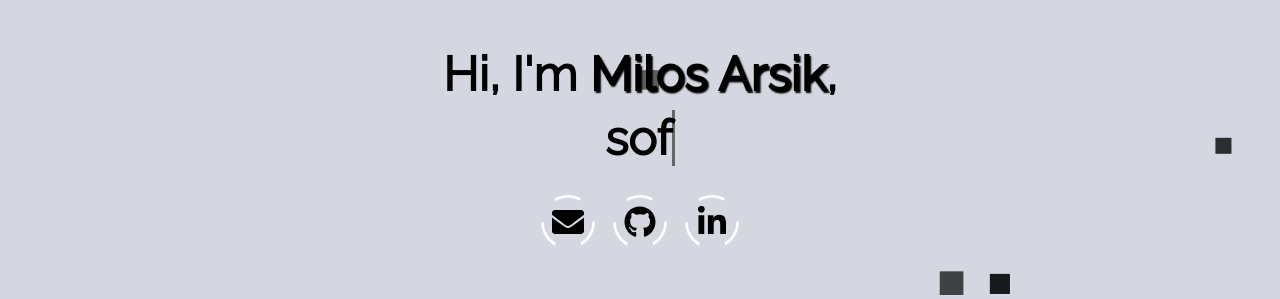
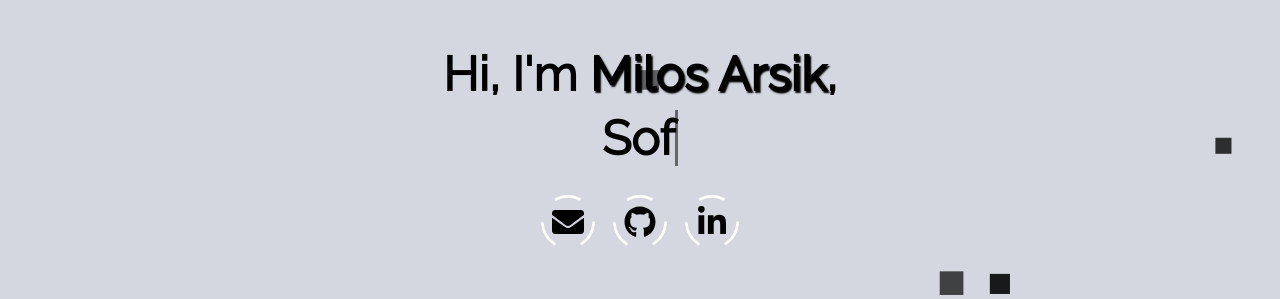
Before and after one commit to milosarsik/milosarsik.github.io, a Jekyll site: the page built from index.html, in a window 1280 px wide and 900 px high. Shown: the part 350-649 px from the top of the window. Built offline with Jekyll 4.4.1, drawn with Linux system fonts in a browser that asks for light colours.

```diff
--- a/_config.yml
+++ b/_config.yml
@@ -4,7 +4,7 @@
 # title: This will be displayed as the website's name in your browser tab.
 title: Milos Arsik
 # description: This will be meta HTML tag content. This can be ignored.
-description: Personal website powered by Jekyll
+description: Milos Arsik's personal website
 # baseurl: The subpath of your site
 # > set this to "", if you renamed the repository to <user>.github.io
 baseurl: ""
@@ -14,7 +14,7 @@ baseurl: ""
 username: Milos Arsik
 # typing_text: This will be typed before 'scroll down for more'.
 # > set this to your job title, e.g. Fullstack Developer
-typing_text: software engineer
+typing_text: Software Engineer
 # email: Your E-Mail address for the email button.
 email: marsik@uwo.ca
 # For every social button you want to display, set your username or userid
```
